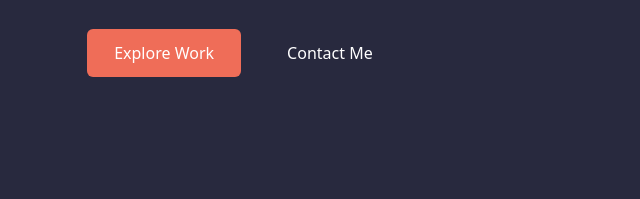
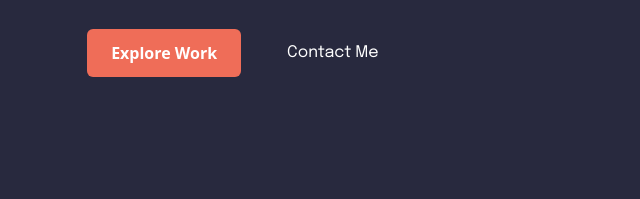
Before and after one commit to numananees01/UI, a plain HTML site: page index.html in a window 1280 px wide. Shown: the part 553-752 px from the top of the page, 76-716 px from the left. Drawn offline with nearby package versions, Linux system fonts and the light colour scheme.

Commit message:
again fixed

```diff
--- a/style.css
+++ b/style.css
@@ -126,12 +126,22 @@
   display: flex;
   align-items: center;
   justify-content: center;
+  font-weight: bold;
 }
 .hero-btn-2 {
   margin-left: 46px;
   display: flex;
   align-items: center;
   justify-content: center;
+  color: var(--text-light, #fff);
+  font-feature-settings: "clig" off, "liga" off;
+
+  /* Text */
+  font-family: Epilogue;
+  font-size: 16px;
+  font-style: normal;
+  font-weight: 400;
+  line-height: 32px; /* 200% */
 }
 
 .hr-line {
@@ -1946,6 +1956,9 @@ sup {
   .faq-card-header {
     padding: 0px;
   }
+  .hero-btn-2 {
+    margin-left: 30px;
+  }
   .layout-1 {
     background-color: #28293e;
     background: linear-gradient(to bottom, #28293e 82%, #fdf0e9 82%);
```
